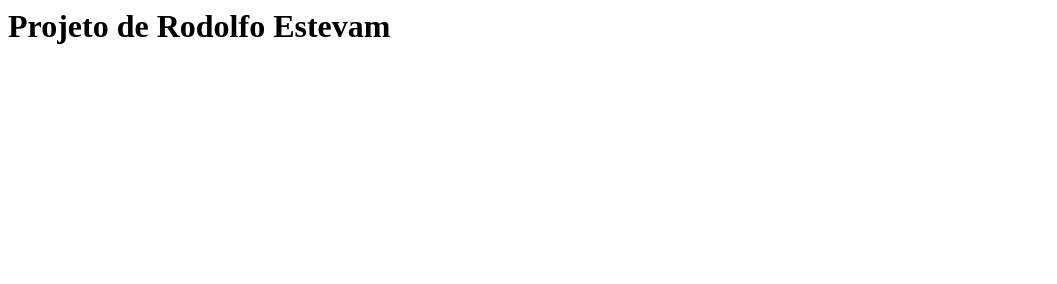
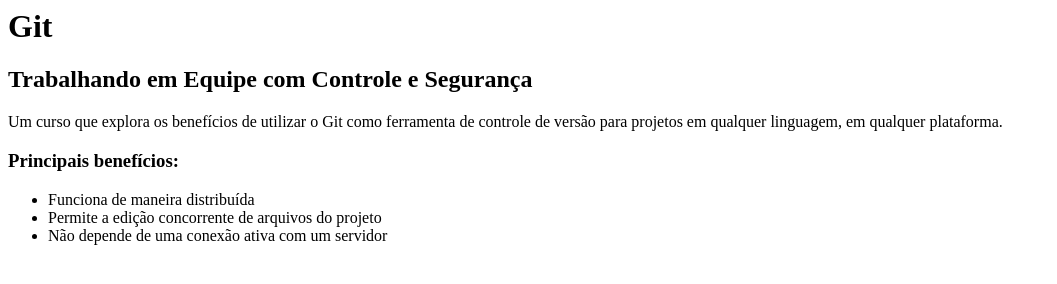
Before and after one commit to rodolfoestevam/git-curso-alura, a plain HTML site: page index.html in a window 1280 px wide. Shown: the whole page, without its empty margins (0-1057 px from the left). Drawn offline with Linux system fonts and the light colour scheme.

Commit message:
Conteudo da pagina index.html

```diff
--- a/index.html
+++ b/index.html
@@ -1,6 +1,17 @@
 <html>
-<body><h1>Projeto de Rodolfo Estevam</h1>
+    <head>
+    </head>
+    <body>
+        <h1>Git</h1>
+        <h2>Trabalhando em Equipe com Controle e Segurança</h2>
 
-</body>
+        <p>Um curso que explora os benefícios de utilizar o Git como ferramenta de controle de versão para projetos em qualquer linguagem, em qualquer plataforma.</p>
 
+        <h3>Principais benefícios:</h3>
+        <ul>
+            <li>Funciona de maneira distribuída</li>
+            <li>Permite a edição concorrente de arquivos do projeto</li>
+            <li>Não depende de uma conexão ativa com um servidor</li>
+        </ul>
+    </body>
 </html>
```
